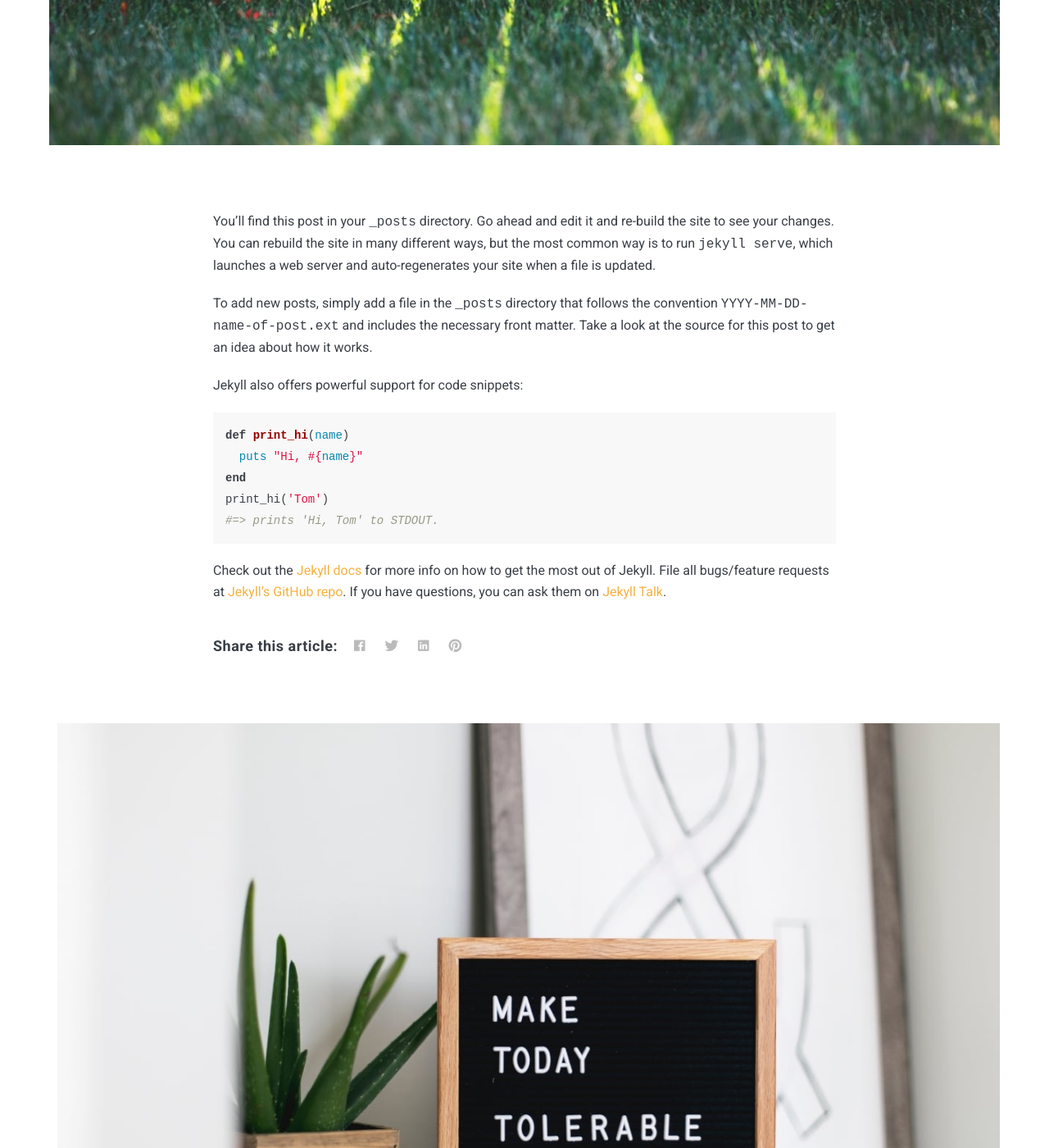
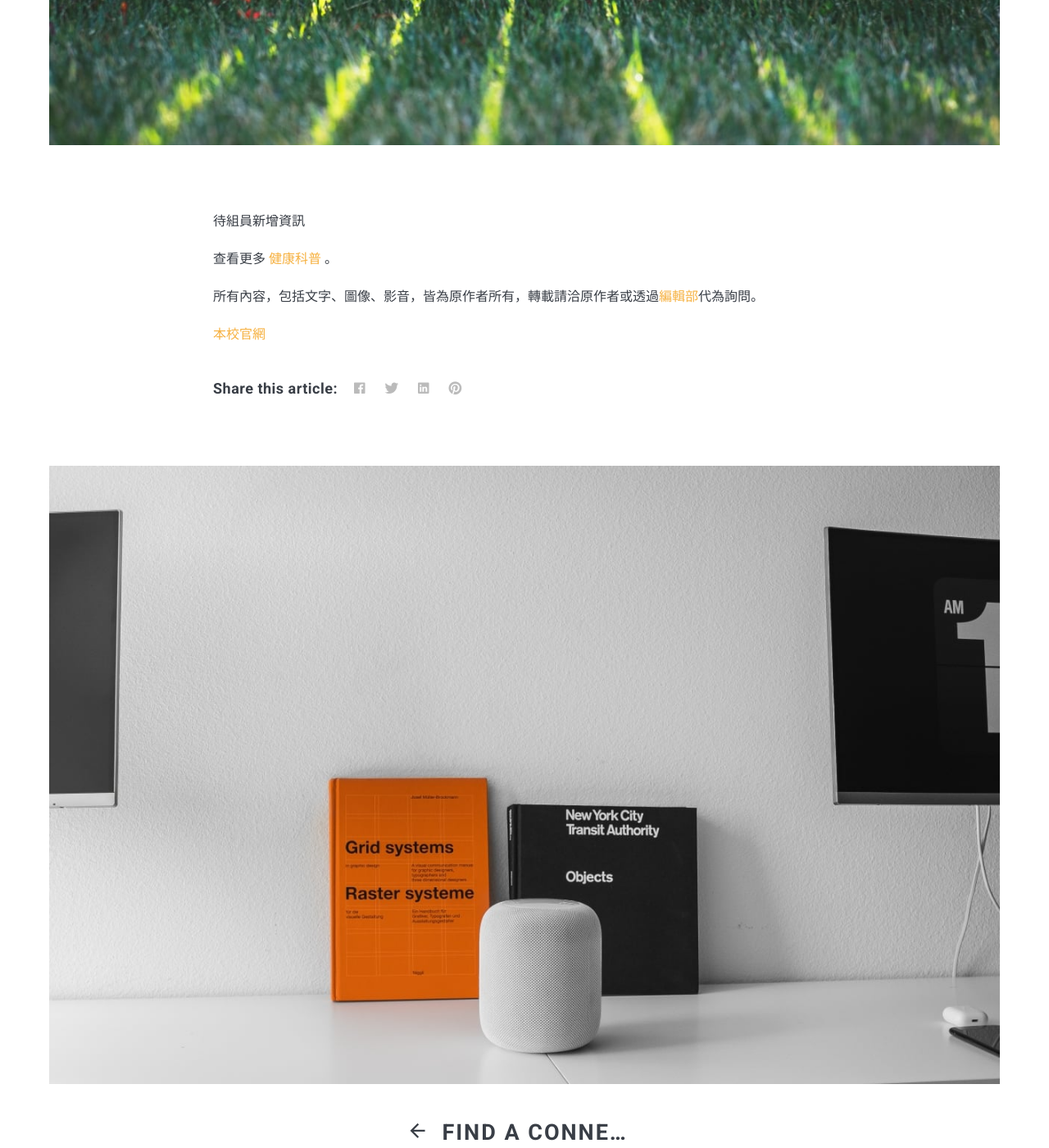
Before and after one commit to Godbb1994/Godbb1994.github.io, a Jekyll site: the page built from _posts/2018-05-29-welcome-to-jekyll.markdown, in a window 1280 px wide and 1400 px high, scrolled down 796 px. Shown: the whole window at 82% size. Built offline with Jekyll 4.4.1, drawn with Linux system fonts in a browser that asks for light colours; nearby versions of some CDN libraries; comment, search, counter and statistics services are not loaded; some of the changed text lies outside the part shown.

Commit message:
edit #page Production and Application of multimedia #posts welcome
try to do somthing

```diff
--- a/_posts/2018-05-29-welcome-to-jekyll.markdown
+++ b/_posts/2018-05-29-welcome-to-jekyll.markdown
@@ -1,26 +1,19 @@
 ---
 layout: post
 title:  "Welcome to Jekyll!"
-date:   2018-05-29 18:05:55 +0300
+date:   2023-02-22 18:05:55 +0300
 image:  10.jpg
-tags:   Jekyll
+tags:   information
 ---
-You’ll find this post in your `_posts` directory. Go ahead and edit it and re-build the site to see your changes. You can rebuild the site in many different ways, but the most common way is to run `jekyll serve`, which launches a web server and auto-regenerates your site when a file is updated.
+待組員新增資訊
 
-To add new posts, simply add a file in the `_posts` directory that follows the convention `YYYY-MM-DD-name-of-post.ext` and includes the necessary front matter. Take a look at the source for this post to get an idea about how it works.
+查看更多 [健康科普][jekyll-docs] 。
 
-Jekyll also offers powerful support for code snippets:
+所有內容，包括文字、圖像、影音，皆為原作者所有，轉載請洽原作者或透過[編輯部][jekyll-talk]代為詢問。
 
-{% highlight ruby %}
-def print_hi(name)
-  puts "Hi, #{name}"
-end
-print_hi('Tom')
-#=> prints 'Hi, Tom' to STDOUT.
-{% endhighlight %}
+[本校官網][jekyll-talk]
 
-Check out the [Jekyll docs][jekyll-docs] for more info on how to get the most out of Jekyll. File all bugs/feature requests at [Jekyll’s GitHub repo][jekyll-gh]. If you have questions, you can ask them on [Jekyll Talk][jekyll-talk].
 
-[jekyll-docs]: https://jekyllrb.com/docs/home
+[jekyll-docs]: https://godbb1994.github.io/
 [jekyll-gh]:   https://github.com/jekyll/jekyll
-[jekyll-talk]: https://talk.jekyllrb.com/
+[jekyll-talk]: https://www.ntunhs.edu.tw/
```
Also changed, not shown: _pages/Production and Application of multimedia.md (+2 -13 lines).
